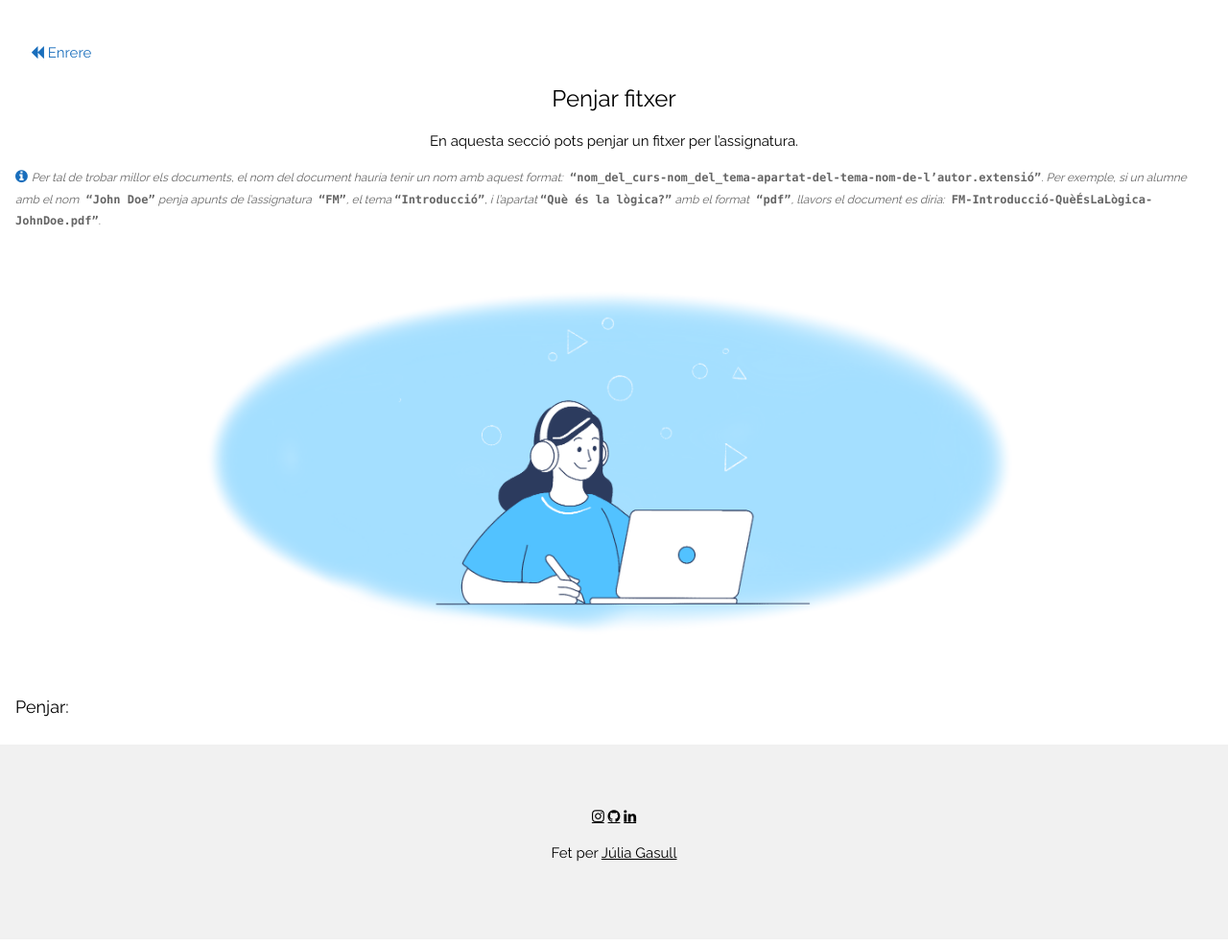
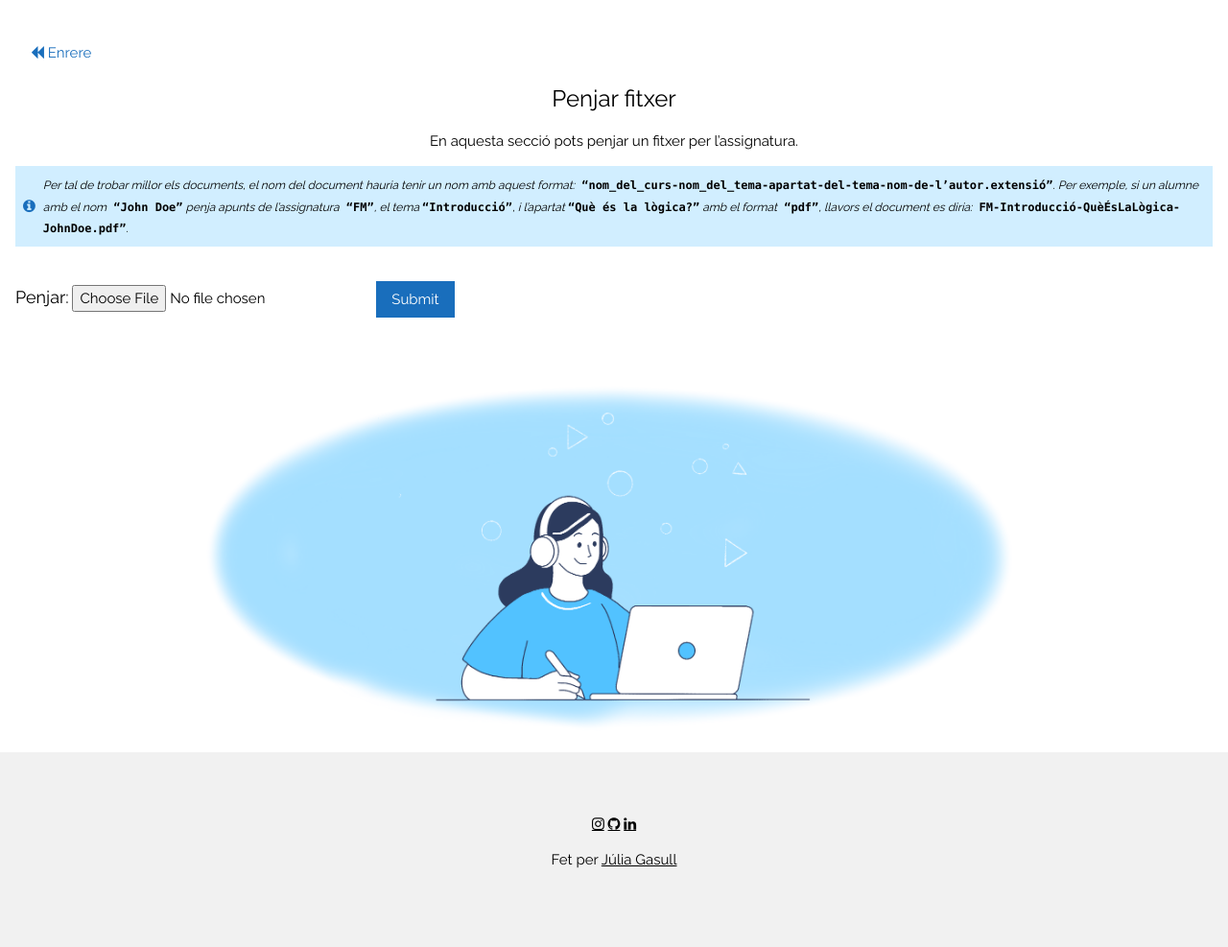
Before and after one commit to julsgasull/FIB-TFG, a Django app: template source/game/game/templates/upload.html in a window 1280 px wide. Shown: the whole page at 96% size. Run offline with Django 3.2, Linux system fonts and the light colour scheme; the template is opened without the code that fills it, so the values that code supplies are empty.

Commit message:
upload file form

```diff
--- a/source/game/game/static/basicStyle.css
+++ b/source/game/game/static/basicStyle.css
@@ -205,6 +205,7 @@ h5 {
 h6 {
   font-size: 16px;
 }
+
 .w3-serif {
   font-family: serif;
 }
--- a/source/game/game/templates/upload.html
+++ b/source/game/game/templates/upload.html
@@ -43,19 +43,36 @@
                 <h2 class="w3-xlarge">Penjar fitxer</h2>
                 <p>En aquesta secció pots penjar un fitxer per l’assignatura.</p>
             </div>
-            <i class="fa fa-info-circle" style="color:#196EBC"></i>
-            <label class="w3-opacity w3-small">
-                <i>Per tal de trobar millor els documents, el nom del document hauria tenir un nom amb aquest format:</i><b><tt> “nom_del_curs-nom_del_tema-apartat-del-tema-nom-de-l’autor.extensió”</tt></b>.<i> Per exemple, si un alumne amb el nom</i><b><tt> “John Doe”</tt></b><i> penja apunts de l’assignatura</i><b><tt> “FM”</tt></b><i>, el tema </i><b><tt> “Introducció”</tt></b><i>, i l’apartat </i><b><tt> “Què és la lògica?”</tt></b><i> amb el format</i><b><tt> “pdf”</tt></b><i>, llavors el document es diria:</i><b><tt> FM-Introducció-QuèÉsLaLògica-JohnDoe.pdf”</tt></b>.
-            </label>
+            <div style=" padding: 5px;background-color: #d1eeff;">
+                <table>
+                    <tr>
+                        <td><i class="fa fa-info-circle" style="color:#196EBC"></i></td>
+                        <td></br></td>
+                        <td>
+                            <label class="w3-small">
+                                <i>Per tal de trobar millor els documents, el nom del document hauria tenir un nom amb aquest format:</i><b><tt> “nom_del_curs-nom_del_tema-apartat-del-tema-nom-de-l’autor.extensió”</tt></b>.<i> Per exemple, si un alumne amb el nom</i><b><tt> “John Doe”</tt></b><i> penja apunts de l’assignatura</i><b><tt> “FM”</tt></b><i>, el tema </i><b><tt> “Introducció”</tt></b><i>, i l’apartat </i><b><tt> “Què és la lògica?”</tt></b><i> amb el format</i><b><tt> “pdf”</tt></b><i>, llavors el document es diria:</i><b><tt> FM-Introducció-QuèÉsLaLògica-JohnDoe.pdf”</tt></b>.
+                            </label>
+                        </td>
+                    </tr>
+                </table>
+            </div>
         </header>
         <div class="w3-panel">
+            <div>
+                <form method="post" enctype="multipart/form-data">
+                    <div>
+                        <label class="w3-large">Penjar:</label>
+                        <input type="file" id="apunts" name="apunts" accept=".md, .pdf, .png, .jpg">
+                        <button class="w3-button" style="background-color:#196EBC;color:white;">Submit</button>
+                    </div>
+                </form>
+            </div>
+            </br></br>
             <div style="text-align:center">
                 <img style="width: 75%; height:auto"
                 src="https://github.com/julsgasull/FIB-TFG/blob/main/source/game/game/templates/images/study-with-headphones.png?raw=true"
                 class="w3-image" alt="study with headphones">
             </div>
-            </br></br>
-            <h2 class="w3-large">Penjar:</h2>
         </div>
         <!-- End Page Content -->
     </div>
```
Also changed, not shown: source/game/game/templates/index.html (+12 -3 lines).
